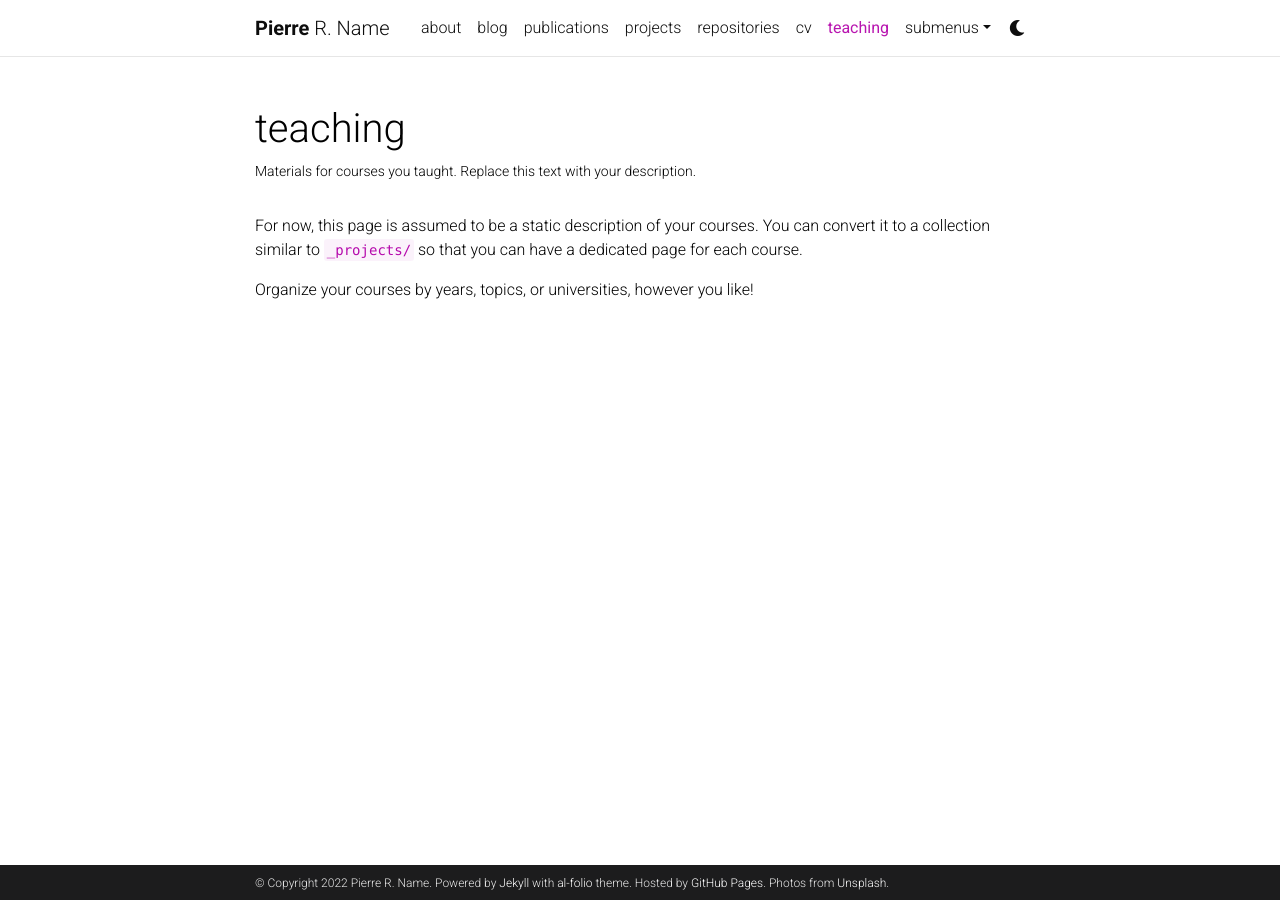
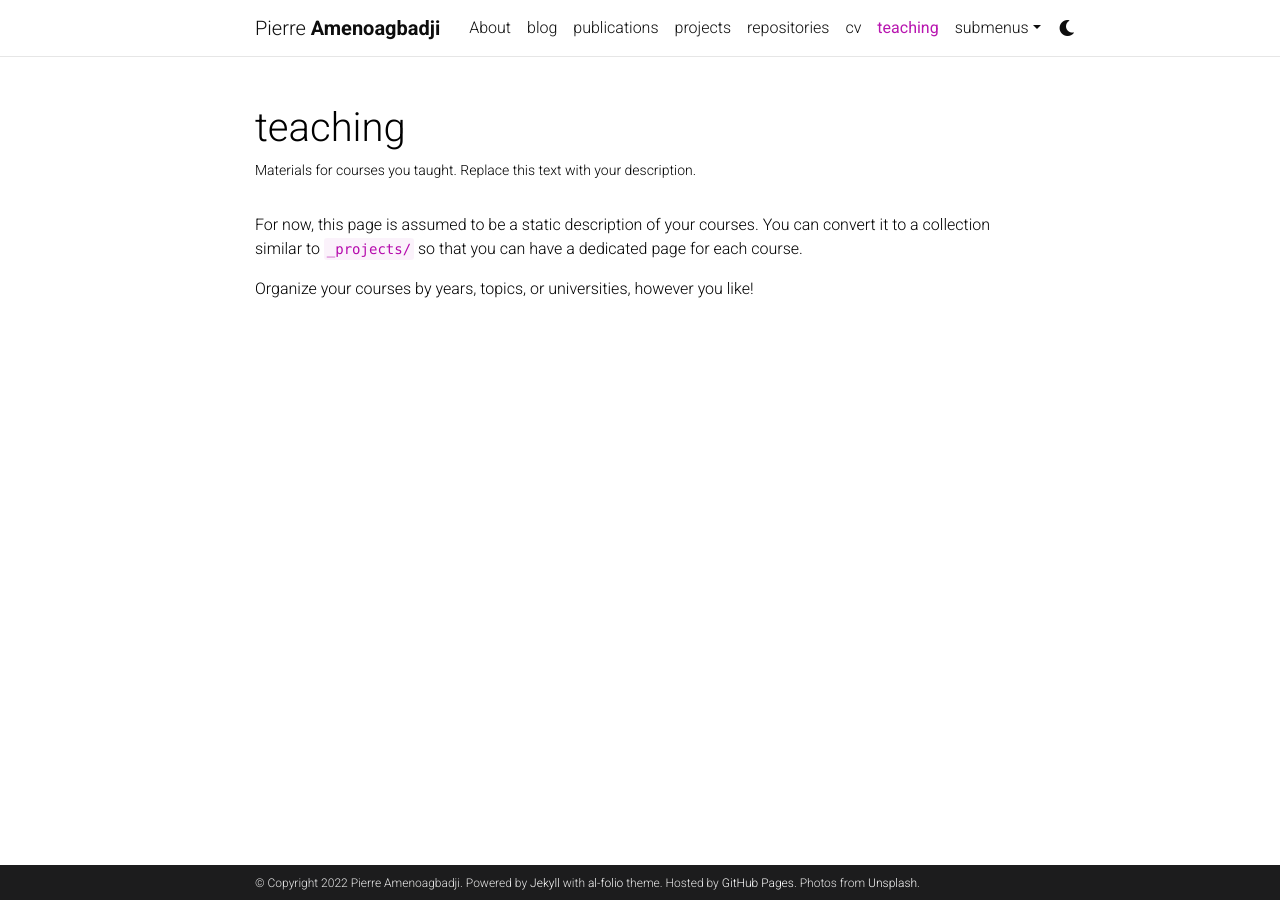
Before and after one commit to amenopierre/amenopierre.github.io, a Jekyll site: the page built from _pages/teaching.md, in a window 1280 px wide. Built offline with Jekyll 4.4.1, drawn with Linux system fonts in a browser that asks for light colours; comment, search, counter and statistics services are not loaded; a style sheet for code colours, icons or effects is not loaded.

Commit message:
Preliminary changes

```diff
--- a/_config.yml
+++ b/_config.yml
@@ -4,22 +4,22 @@
 
 title: blank # the website title (if blank, full name will be used instead)
 first_name: Pierre
-middle_name: R.
-last_name: Name
-email: you@example.com
+middle_name:
+last_name: Amenoagbadji
+email: pierre.amenoagbadji@ensta-paris.fr
 description: > # the ">" symbol means to ignore newlines until "footer_text:"
-  A simple, whitespace theme for academics. Based on [*folio](https://github.com/bogoli/-folio) design.
+  Academic page. Based on [*folio](https://github.com/bogoli/-folio) design.
 footer_text: >
   Powered by <a href="https://jekyllrb.com/" target="_blank">Jekyll</a> with <a href="https://github.com/alshedivat/al-folio">al-folio</a> theme.
   Hosted by <a href="https://pages.github.com/" target="_blank">GitHub Pages</a>.
   Photos from <a href="https://unsplash.com" target="_blank">Unsplash</a>.
-keywords: jekyll, jekyll-theme, academic-website, portfolio-website  # add your own keywords or leave empty
+keywords: wave-propagation, periodic, Helmholtz, quasi-periodic, waveguide  # add your own keywords or leave empty
 
 lang: en # the language of your site (for example: en, fr, cn, ru, etc.)
 icon: ⚛️  # the emoji used as the favicon (alternatively, provide image name in /assets/img/)
 
-url: https://alshedivat.github.io # the base hostname & protocol for your site
-baseurl: /al-folio # the subpath of your site, e.g. /blog/
+url: https://amenoagbadji.github.io # the base hostname & protocol for your site
+baseurl: # the subpath of your site, e.g. /blog/
 last_updated: false # set to true if you want to display last updated in the footer
 impressum_path:  # set to path to include impressum link in the footer, use the same path as permalink in a page, helps to conform with EU GDPR
 
@@ -231,8 +231,8 @@ display_tags: ['formatting', 'images', 'links', 'math', 'code'] # this tags will
 
 scholar:
 
-  last_name: [Einstein]
-  first_name: [Albert, A.]
+  last_name: [Amenoagbadji]
+  first_name: [Pierre]
 
   style: apa
   locale: en
@@ -267,7 +267,7 @@ more_authors_animation_delay: 10  # more authors are revealed on click using ani
 # -----------------------------------------------------------------------------
 
 imagemagick:
-  enabled: true # enables responsive images for your site (recomended, see https://github.com/alshedivat/al-folio/issues/537)
+  enabled: false # enables responsive images for your site (recomended, see https://github.com/alshedivat/al-folio/issues/537)
   widths:
     - 480
     - 800
@@ -309,7 +309,7 @@ enable_navbar_social:       false  # enables displaying social links in the
 enable_project_categories:  true   # enables categorization of projects into
                                    # multiple categories
 enable_medium_zoom:         true   # enables image zoom feature (as on medium.com)
-enable_progressbar:         true   # enables a horizontal progress bar linked to the vertical scroll position
+enable_progressbar:         false  # enables a horizontal progress bar linked to the vertical scroll position
 
 # -----------------------------------------------------------------------------
 # Library versions
--- a/_includes/header.html
+++ b/_includes/header.html
@@ -4,17 +4,22 @@
       <!-- Nav Bar -->
       <nav id="navbar" class="navbar navbar-light navbar-expand-sm {% if site.navbar_fixed %}fixed-top{% else %}sticky-top{% endif %}">
         <div class="container">
-          {% if page.permalink != '/' -%}
+          {% if true -%}
+          {% comment %}
+            {% raw %}
+              Use {% if page.permalink != '/' -%} to go back to the previous setting
+            {% endraw %}
+          {% endcomment %}
           <a class="navbar-brand title font-weight-lighter" href="{{ site.baseurl }}/">
             {%- if site.title == "blank" -%}
               {%- if site.first_name -%}
-                <span class="font-weight-bold">{{- site.first_name -}}&nbsp;</span>
+                {{- site.first_name -}}&nbsp;
               {%- endif -%}
               {%- if site.middle_name -%}
                 {{- site.middle_name -}}&nbsp;
               {%- endif -%}
               {%- if site.last_name -%}
-                {{- site.last_name -}}
+                <span class="font-weight-bold">{{- site.last_name -}}&nbsp;</span>
               {%- endif -%}
             {%- else -%}
               {{- site.title -}}
--- a/_layouts/about.html
+++ b/_layouts/about.html
@@ -6,7 +6,7 @@ layout: default
       <div class="post">
         <header class="post-header">
           <h1 class="post-title">
-           {% if site.title == "blank" -%}<span class="font-weight-bold">{{ site.first_name }}</span> {{ site.middle_name }} {{ site.last_name }}{%- else -%}{{ site.title }}{%- endif %}
+           {% if site.title == "blank" -%}{{ site.first_name }} {{ site.middle_name }} <span class="font-weight-bold">{{ site.last_name }}</span>{%- else -%}{{ site.title }}{%- endif %}
           </h1>
           <p class="desc">{{ page.subtitle }}</p>
         </header>
```
Also changed, not shown: _pages/about.md (+13 -7 lines).
